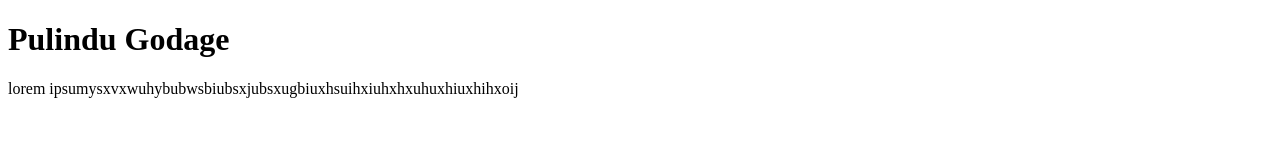
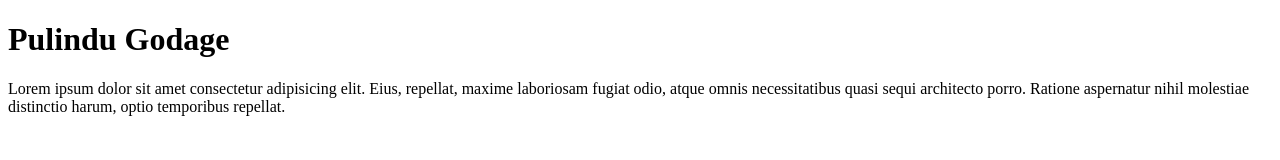
Before and after one commit to pulidu/practice, a plain HTML site: page index.html in a window 1280 px wide. Drawn offline with Linux system fonts and the light colour scheme.

Commit message:
dev home page

```diff
--- a/index.html
+++ b/index.html
@@ -8,8 +8,9 @@
 <h1>Pulindu Godage</h1>
 
 <p>
-    lorem ipsumysxvxwuhybubwsbiubsxjubsxugbiuxhsuihxiuhxhxuhuxhiuxhihxoij
+    Lorem ipsum dolor sit amet consectetur adipisicing elit. Eius, repellat, maxime laboriosam fugiat odio, atque omnis necessitatibus quasi sequi architecto porro. Ratione aspernatur nihil molestiae distinctio harum, optio temporibus repellat.
 </p>
+
 
 </body>
 </html>
```
